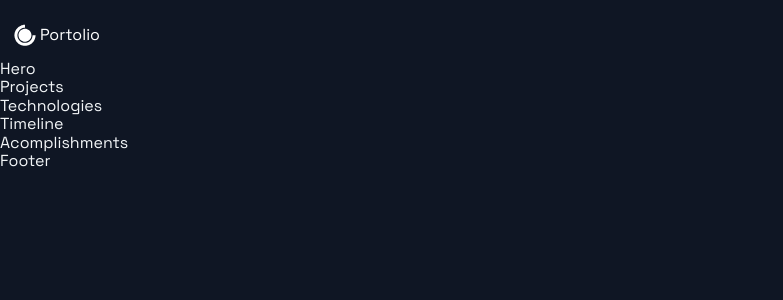
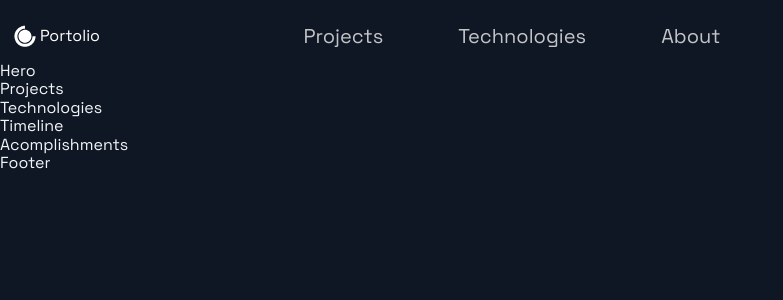
Before and after one commit to maisoncastro/react-practise, a Next.js app: page / in a window 1280 px wide. Shown: the top 300 px of the page, without its empty margins (0-783 px from the left). Built offline with nearby package versions, Linux system fonts and the light colour scheme.

Commit message:
Rest of the NavBar

```diff
--- a/src/components/Header/Header.js
+++ b/src/components/Header/Header.js
@@ -10,10 +10,36 @@ const Header = () =>  (
     <Div1>
       <Link href="/">
         <a style={{ display: "flex", alignItems: "center", color: 'white'}}>
-          <DiCssdeck size="3rem"/> <span>Portolio</span>
+          <DiCssdeck size="3rem"/>
+          <span>
+            Portolio
+          </span>
         </a>
       </Link>
     </Div1>
+    <Div2>
+      <li>
+        <Link href="#projects">
+          <NavLink>
+            Projects
+          </NavLink>
+        </Link>
+      </li>
+      <li>
+        <Link href="#tech">
+          <NavLink>
+            Technologies
+          </NavLink>
+        </Link>
+      </li>
+      <li>
+        <Link href="#about">
+          <NavLink>
+            About
+          </NavLink>
+        </Link>
+      </li>
+    </Div2>
   </Container>
 );
 
```
